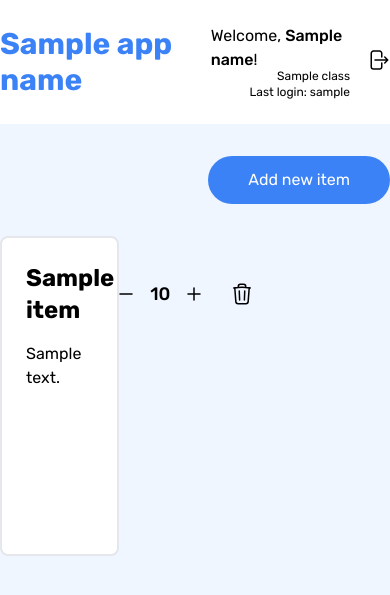
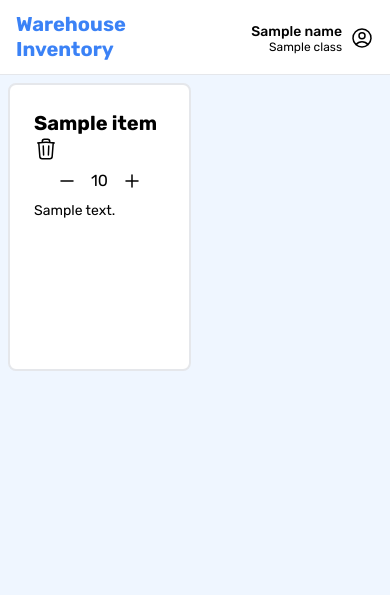
Before and after one commit to nabilmuafa/warehouse-inventory, a Django app: template main/templates/main.html in a window 390 px wide. Shown: the top 595 px of the page. Run offline with Django 4.2, Linux system fonts and the light colour scheme; tables that the repository leaves empty hold one stand-in row (values such as "Sample post"); the template is opened without the code that fills it: values that come from a table or form of the project are taken from there, most other values are stand-ins (such as "Sample title", 1, 10 or a date in 2020); some libraries are stand-ins or nearby versions.

Commit message:
main page responsive design

```diff
--- a/main/templates/main.html
+++ b/main/templates/main.html
@@ -2,20 +2,41 @@
 
 {% block header %}
 <header>
-    <nav class="header bg-white mb-8">
-        <div class="container mx-auto flex justify-between items-center py-6">
-            <a href="/" class="text-3xl text-blue-500 font-bold">{{ app_name }}</a>
-            <div class="flex items-center gap-4">
+    <nav class="header bg-white border-b">
+        <div class="container mx-auto flex justify-between items-center md:py-6 py-3 px-4 md:px-0">
+            <a href="/" class="leading-tight text-xl md:text-3xl text-blue-500 font-bold">
+                <p>Warehouse<span class="hidden md:inline"> </span><br class="md:hidden">Inventory</p>
+            </a>
+            <div class="flex items-center md:gap-4 gap-2">
                 <div class="flex flex-col items-end">
-                    <p class=" -mb-1">Welcome, <span class="font-medium">{{name}}</span>!</p>
+                    <p class=" -mb-1">
+                        <span class="hidden md:inline">Welcome, </span>
+                        <span class="text-sm md:text-base font-medium">{{name}}</span>
+                        <span class="hidden md:inline">!</span>
+                    </p>
                     <p class="text-xs">{{class}}</p>
-                    <p class="text-xs">Last login: {{last_login}}</p>
+                    <p class="hidden md:block text-xs">Last login: {{last_login}}</p>
                 </div>
-                <a class="transition-color ease-in-out duration-100 hover:text-blue-500 pb-1" href="{% url 'main:logout' %}">
+                <a class="hidden md:block transition-color ease-in-out duration-100 hover:text-blue-500 pb-1" href="{% url 'main:logout' %}">
                     <svg xmlns="http://www.w3.org/2000/svg" fill="none" viewBox="0 0 24 24" stroke-width="1.5" stroke="currentColor" class="w-6 h-6">
                         <path stroke-linecap="round" stroke-linejoin="round" d="M15.75 9V5.25A2.25 2.25 0 0013.5 3h-6a2.25 2.25 0 00-2.25 2.25v13.5A2.25 2.25 0 007.5 21h6a2.25 2.25 0 002.25-2.25V15m3 0l3-3m0 0l-3-3m3 3H9" />
                     </svg>
                 </a>
+                <div id="user-dropdown" class="md:hidden relative float-right pt-2">
+                    <button onClick="showDropdown()">
+                        <svg xmlns="http://www.w3.org/2000/svg" fill="none" viewBox="0 0 24 24" stroke-width="1.5" stroke="currentColor" class="w-6 h-6">
+                            <path stroke-linecap="round" stroke-linejoin="round" d="M17.982 18.725A7.488 7.488 0 0012 15.75a7.488 7.488 0 00-5.982 2.975m11.963 0a9 9 0 10-11.963 0m11.963 0A8.966 8.966 0 0112 21a8.966 8.966 0 01-5.982-2.275M15 9.75a3 3 0 11-6 0 3 3 0 016 0z" />
+                        </svg>
+                    </button>
+                    <ul id="dropdown-content" class="md:hidden hidden absolute right-0 rounded-lg z-1 shadow-md bg-white">
+                        <li>
+                            <a class="block whitespace-no-wrap w-40 border-b text-sm py-3 px-4" href="/create-item">Add new item</a>
+                        </li>
+                        <li>
+                            <a class="block whitespace-no-wrap w-40 text-sm py-3 px-4" href="/logout">Log out</a>
+                        </li>
+                    </ul>
+                </div>
             </div>
         </div>
     </nav>
@@ -24,7 +45,7 @@
 
 {% block content %}
 <div class="container flex flex-col mx-auto">
-    <div class="flex items-center justify-between">
+    <div class="flex items-center justify-between md:mt-8">
         <div>
             {% if messages %}
             {% for message in messages %}
@@ -32,17 +53,17 @@
             {% endfor %}
             {% endif %}
         </div>
-        <a href="{% url 'main:create_item' %}">
+        <a class="hidden md:block" href="{% url 'main:create_item' %}">
             <button class="bg-blue-500 hover:bg-blue-700 transition-color ease-in-out duration-100 text-white rounded-full py-3 px-10">Add new item</button>
         </a>
     </div>
-    <div class="grid-cols-3 grid gap-4 my-8">
+    <div class="grid-cols-2 md:grid-cols-3 grid gap-2 md:gap-4 md:mt-8 mt-2 px-2 md:px-0">
         {% for item in items %}
-        <div class="h-80 bg-white border-2 border-gray-200 rounded-lg p-6">
-            <div class="flex text-xl justify-between font-bold pb-4">
-                <p class="text-2xl">{{item.name}}</p>
+        <div class="h-72 md:h-80 bg-white border-2 border-gray-200 rounded-lg p-6">
+            <div class="flex flex-wrap text-xl justify-between font-bold md:pb-4">
+                <p class="text-xl md:text-2xl">{{item.name}}</p>
                 <div class="flex font-medium items-center text-lg gap-6">
-                    <div class="amount-modifier flex items-center gap-3">
+                    <div class="hidden md:flex amount-modifier flex items-center gap-3">
                         <a class="rounded-full transition-color ease-in-out duration-100 hover:bg-gray-300" href="dec/{{item.pk}}">
                             <svg xmlns="http://www.w3.org/2000/svg" fill="none" viewBox="0 0 24 24" stroke-width="1.5" stroke="currentColor" class="w-6 h-6">
                                 <path stroke-linecap="round" stroke-linejoin="round" d="M18 12H6" />
@@ -62,7 +83,20 @@
                     </a>
                 </div>
             </div>
-            <p>{{item.description}}</p>
+            <div class="flex md:hidden amount-modifier items-center justify-center gap-3 py-2">
+                <a class="rounded-full transition-color ease-in-out duration-100 hover:bg-gray-300" href="dec/{{item.pk}}">
+                    <svg xmlns="http://www.w3.org/2000/svg" fill="none" viewBox="0 0 24 24" stroke-width="1.5" stroke="currentColor" class="w-6 h-6">
+                        <path stroke-linecap="round" stroke-linejoin="round" d="M18 12H6" />
+                    </svg>
+                </a>
+                <p>{{item.amount}}</p>
+                <a class="rounded-full transition-color ease-in-out duration-100 hover:bg-gray-300" href="inc/{{item.pk}}">
+                    <svg xmlns="http://www.w3.org/2000/svg" fill="none" viewBox="0 0 24 24" stroke-width="1.5" stroke="currentColor" class="w-6 h-6">
+                        <path stroke-linecap="round" stroke-linejoin="round" d="M12 6v12m6-6H6" />
+                    </svg>
+                </a>
+            </div>
+            <p class="text-sm md:text-base">{{item.description}}</p>
         </div>
         {% endfor %}
     </div>
--- /dev/null
+++ b/static/script.js
@@ -0,0 +1,9 @@
+window.addEventListener("DOMContentLoaded", (event) => {
+  const userBtn = document.getElementById("user-dropdown");
+  const dropdownContent = document.getElementById("dropdown-content");
+  if (userBtn) {
+    userBtn.addEventListener("click", function () {
+      dropdownContent.classList.toggle("hidden");
+    });
+  }
+});
--- a/templates/base.html
+++ b/templates/base.html
@@ -6,6 +6,7 @@
         <meta name="viewport" content="width=device-width, initial-scale=1.0"/>
         <title>Warehouse Inventory</title>
         <script src="https://cdn.tailwindcss.com"></script>
+        <script src="{% static 'script.js' %}"></script>
         <link rel="preconnect" href="https://fonts.googleapis.com">
         <link rel="preconnect" href="https://fonts.gstatic.com" crossorigin>
         <link href="https://fonts.googleapis.com/css2?family=Rubik:wght@400;500;700;900&family=Raleway:wght@400;500;700;900&display=swap" rel="stylesheet">
```
Also changed, not shown: warehouse_inventory/settings.py (+7 -1 lines).
